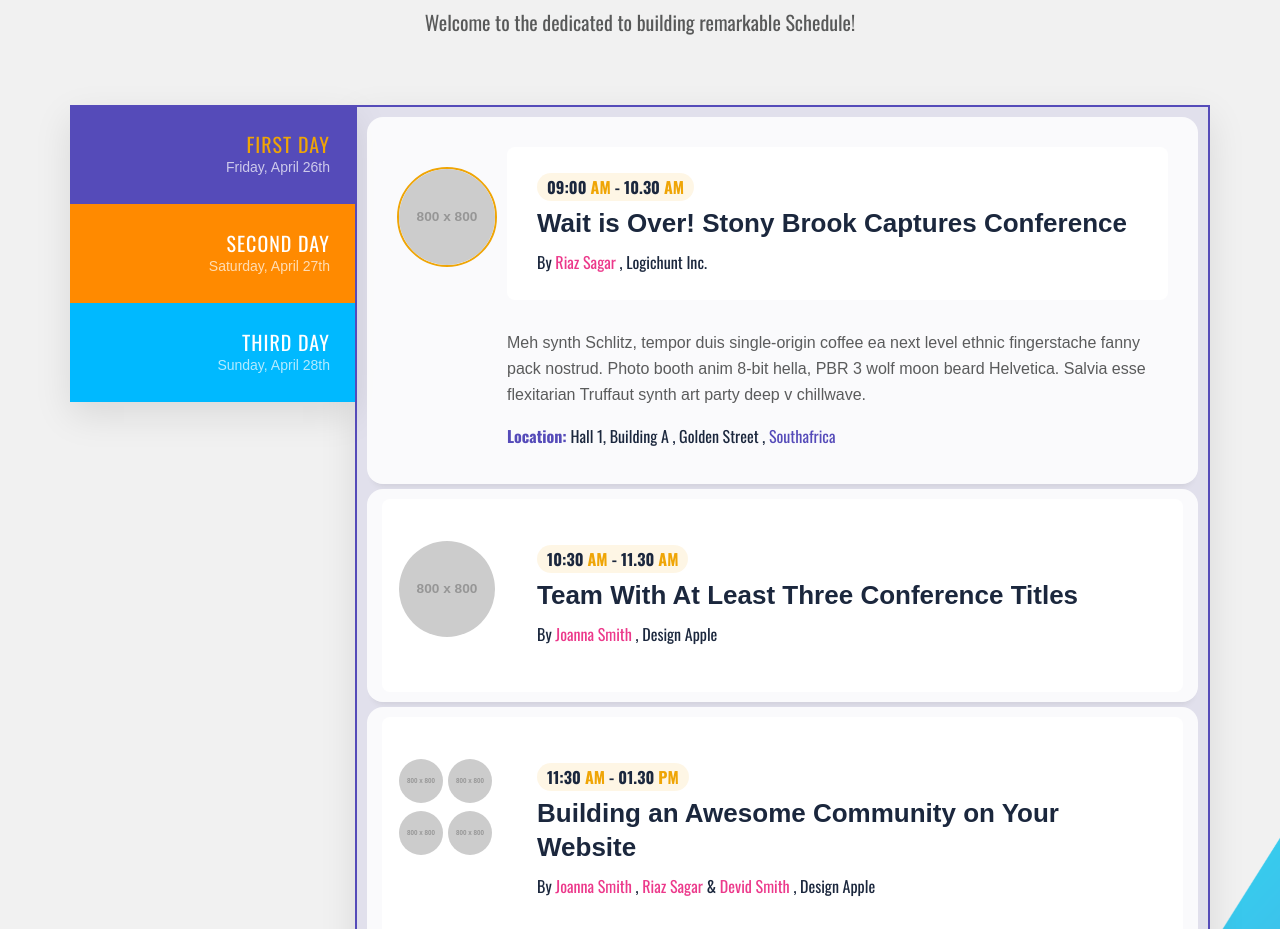
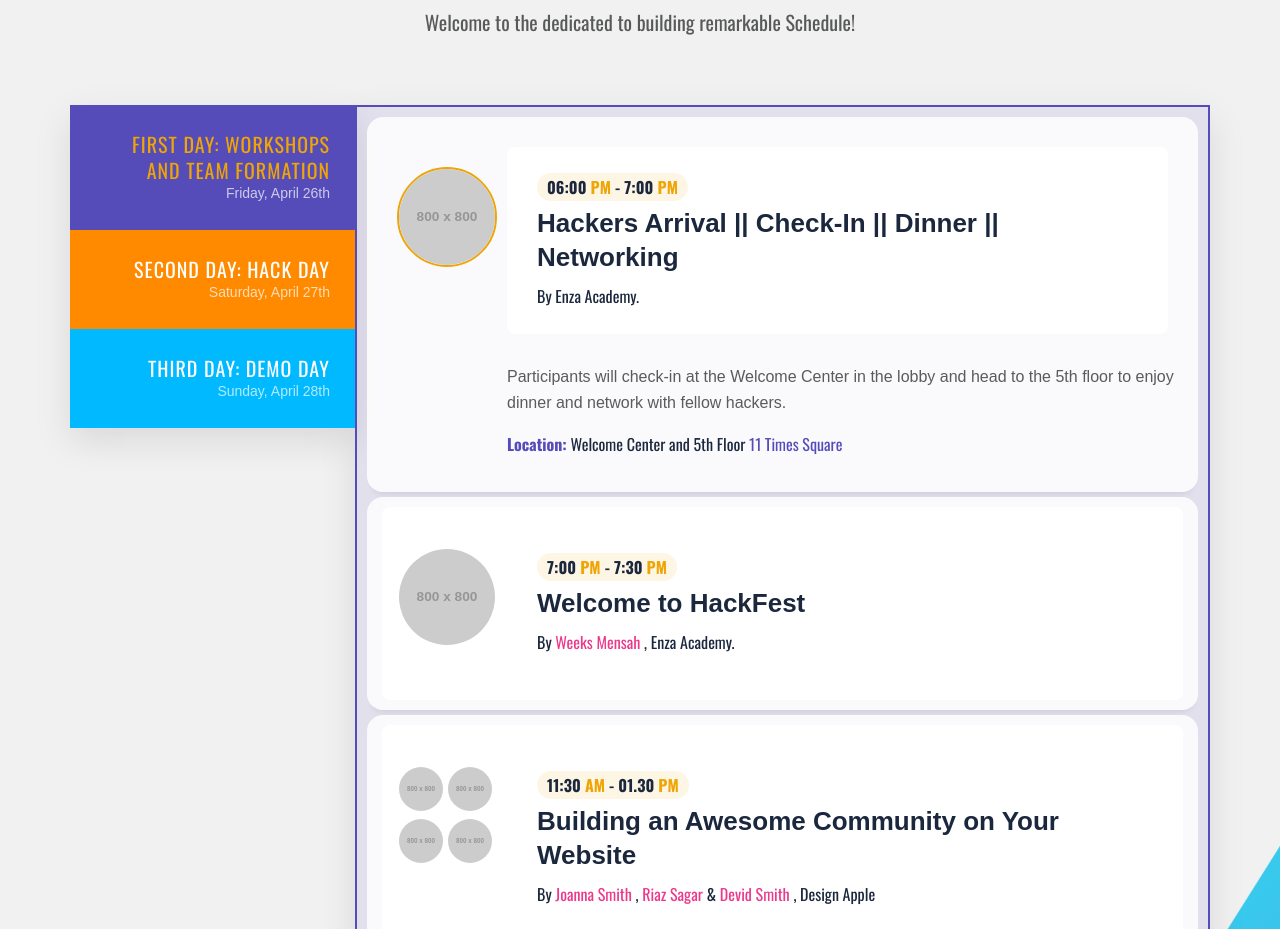
Before and after one commit to EnzaAcademyHQ/enzaacademyny.github.io, a plain HTML site: page index16.html in a window 1280 px wide. Shown: the part 3209-4138 px from the top of the page. Drawn offline with nearby package versions, Linux system fonts and the light colour scheme; some packages are replaced by stand-ins of ours; placeholder pictures from the web are drawn by us.

Commit message:
Update index16.html

```diff
--- a/index16.html
+++ b/index16.html
@@ -389,9 +389,9 @@
 					<div class="col-xs-12">
 						<div class="lgx-tab">
 							<ul class="nav nav-pills lgx-nav lgx-nav-nogap lgx-nav-colorful">  <!--lgx-nav-nogap lgx-nav-colorful-->
-								<li class="active"><a data-toggle="pill" href="#home"><h3>First <span>Day</span></h3> <p><span>Friday, </span>April 26th</p></a></li>
-								<li><a data-toggle="pill" href="#menu1"><h3>Second <span>Day</span></h3><p><span>Saturday, </span>April 27th</p></a></li>
-								<li><a data-toggle="pill" href="#menu2"><h3>Third <span>Day</span></h3> <p><span>Sunday, </span>April 28th</p></a></li>
+								<li class="active"><a data-toggle="pill" href="#home"><h3>First <span>Day: Workshops and Team Formation</span></h3> <p><span>Friday, </span>April 26th</p></a></li>
+								<li><a data-toggle="pill" href="#menu1"><h3>Second <span>Day: Hack Day</span></h3><p><span>Saturday, </span>April 27th</p></a></li>
+								<li><a data-toggle="pill" href="#menu2"><h3>Third <span>Day: Demo Day</span></h3> <p><span>Sunday, </span>April 28th</p></a></li>
 								<!-- <li><a data-toggle="pill" href="#menu3"><h3>Fourth <span>Day</span></h3> <p><span>30 </span>Dec, 2019</p></a></li> -->
 							</ul>
 							<div class="tab-content lgx-tab-content">
@@ -407,9 +407,9 @@
 																<img src="http://placehold.it/800x800" alt="Speaker"/>
 															</div>
 															<div class="schedule-info">
-																<h4 class="time">09:00 <span>Am</span> - 10.30 <span>Am</span></h4>
-																<h3 class="title">Wait is Over! Stony Brook Captures Conference</h3>
-																<h4 class="author-info">By <span>Riaz Sagar</span> , Logichunt Inc.</h4>
+																<h4 class="time">06:00 <span>PM</span> - 7:00 <span>PM</span></h4>
+																<h3 class="title">Hackers Arrival || Check-In || Dinner || Networking </h3>
+																<h4 class="author-info">By Enza Academy.</h4>
 															</div>
 														</div>
 													</a>
@@ -418,9 +418,9 @@
 											<div id="collapseOne" class="panel-collapse collapse in" role="tabpanel" aria-labelledby="headingOne">
 												<div class="panel-body">
 													<p class="text">
-														Meh synth Schlitz, tempor duis single-origin coffee ea next level ethnic fingerstache fanny pack nostrud. Photo booth anim 8-bit hella, PBR 3 wolf moon beard Helvetica. Salvia esse flexitarian Truffaut synth art party deep v chillwave.
+														Participants will check-in at the Welcome Center in the lobby and head to the 5th floor to enjoy dinner and network with fellow hackers.
 													</p>
-													<h4 class="location"><strong>Location:</strong>  Hall 1, Building A , Golden Street , <span>Southafrica</span> </h4>
+													<h4 class="location"><strong>Location:</strong>  Welcome Center and 5th Floor <span>11 Times Square</span> </h4>
 												</div>
 											</div>
 										</div>
@@ -433,9 +433,9 @@
 																<img src="http://placehold.it/800x800" alt="Speaker"/>
 															</div>
 															<div class="schedule-info">
-																<h4 class="time">10:30 <span>Am</span> - 11.30 <span>Am</span></h4>
-																<h3 class="title">Team With At Least Three Conference Titles</h3>
-																<h4 class="author-info">By <span>Joanna Smith</span> , Design Apple</h4>
+																<h4 class="time">7:00 <span>PM</span> - 7:30 <span>PM</span></h4>
+																<h3 class="title">Welcome to HackFest</h3>
+																<h4 class="author-info">By <span>Weeks Mensah</span> , Enza Academy.</h4>
 															</div>
 														</div>
 													</a>
```
